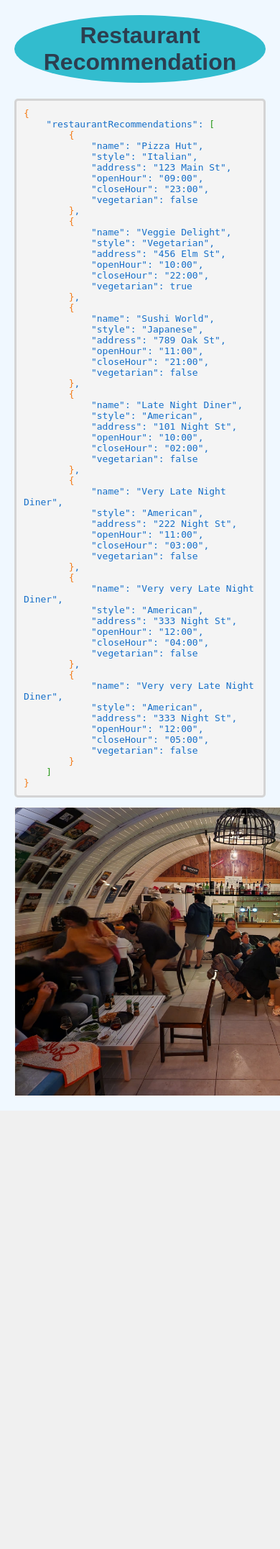
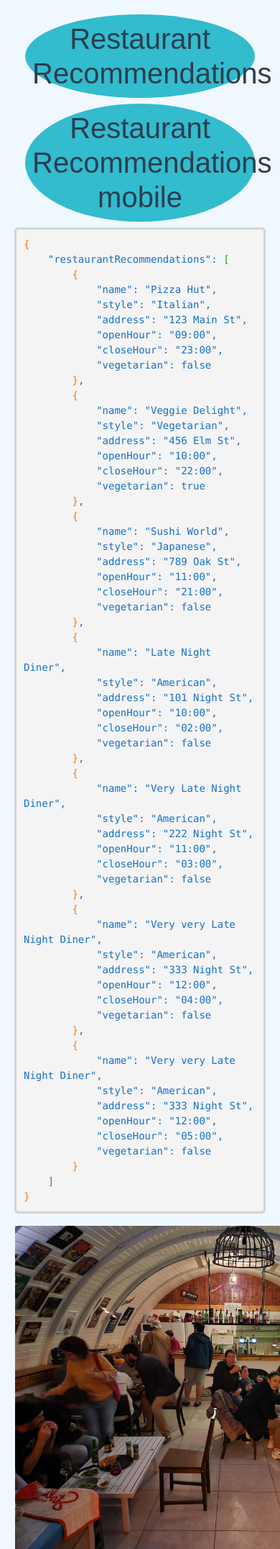
Before and after one commit to RazShoham207/app1, a Flask app: page /recommend in a window 390 px wide; the page is wider, and only the part inside the window is pictured. Shown: that part at 72% size. Before the commit the page ends 1543 px from the top of that part, so only its background shows below. Run offline with Flask 2, Linux system fonts and the light colour scheme; some libraries are stand-ins or nearby versions.

Commit message:
Enhance index.html with Bootstrap styling and structure for improved layout and responsiveness

```diff
--- a/templates/index.html
+++ b/templates/index.html
@@ -1,9 +1,40 @@
+<!-- filepath: /f:/רז/restaurants/app1/templates/index.html -->
 <!DOCTYPE html>
 <html lang="en">
 <head>
     <meta charset="UTF-8">
     <meta name="viewport" content="width=device-width, initial-scale=1.0">
+    <title>Restaurants App</title>
+    <link rel="stylesheet" href="https://stackpath.bootstrapcdn.com/bootstrap/4.5.2/css/bootstrap.min.css">
+</head>
+<body>
+    <div class="container">
+        <h1>Restaurant Recommendations</h1>
+        <div id="recommendations"></div>
+    </div>
+    <script src="https://code.jquery.com/jquery-3.5.1.slim.min.js"></script>
+    <script src="https://cdn.jsdelivr.net/npm/@popperjs/core@2.5.4/dist/umd/popper.min.js"></script>
+    <script src="https://stackpath.bootstrapcdn.com/bootstrap/4.5.2/js/bootstrap.min.js"></script>
+</body>
+</html>
+
+
+
+
+
+
+
+
+
+
+<!DOCTYPE html>
+<html lang="en">
+
+<head>
+    <meta charset="UTF-8">
+    <meta name="viewport" content="width=device-width, initial-scale=1.0">
     <title>Restaurant Recommendations</title>
+    <link rel="stylesheet" href="https://stackpath.bootstrapcdn.com/bootstrap/4.5.2/css/bootstrap.min.css">
     <style>
         body {
             font-family: Arial, sans-serif;
@@ -70,12 +101,17 @@
     </style>
 </head>
 <body>
-    <h1>Restaurant Recommendation</h1>
+    <div class="container">
+        <h1>Restaurant Recommendations mobile</h1>
+        <div id="recommendations"></div>
+    </div>
+    <!-- <h1>Restaurant Recommendation</h1> -->
     <pre id="json-output">{{ data | safe }}</pre>
     <div class="flip-box">
         <div class="flip-box-inner">
           <div class="flip-box-front">
-            <img src="static/my_place.jpg" alt="חייקל'ה" style="width:600px;height:400px">
+            <!-- <img src="static/my_place.jpg" alt="חייקל'ה" style="width:600px;height:400px"> -->
+            <img src="static/my_place.jpg" class="img-fluid" alt="Responsive image">
           </div>
           <div class="flip-box-back">
             <h2>חייקל'ה</h2>
@@ -97,5 +133,8 @@
             preElement.innerHTML = jsonContent;
         });
     </script>
+    <script src="https://code.jquery.com/jquery-3.5.1.slim.min.js"></script>
+    <script src="https://cdn.jsdelivr.net/npm/@popperjs/core@2.5.4/dist/umd/popper.min.js"></script>
+    <script src="https://stackpath.bootstrapcdn.com/bootstrap/4.5.2/js/bootstrap.min.js"></script>
 </body>
 </html>
```
Also changed, not shown: static/css/styles.css (added, +8 -0 lines).
